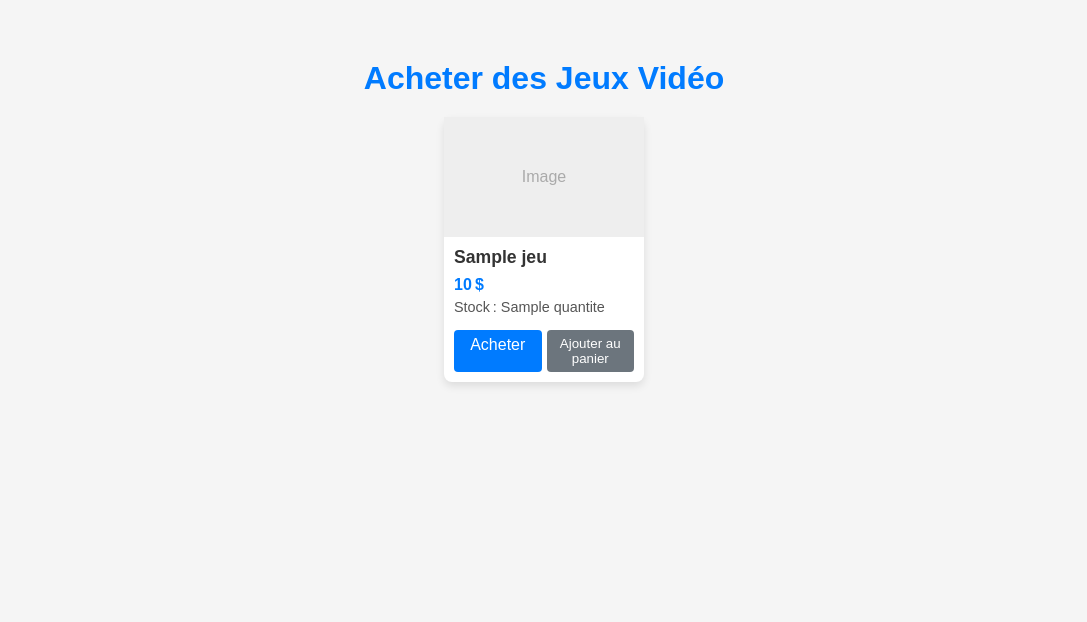
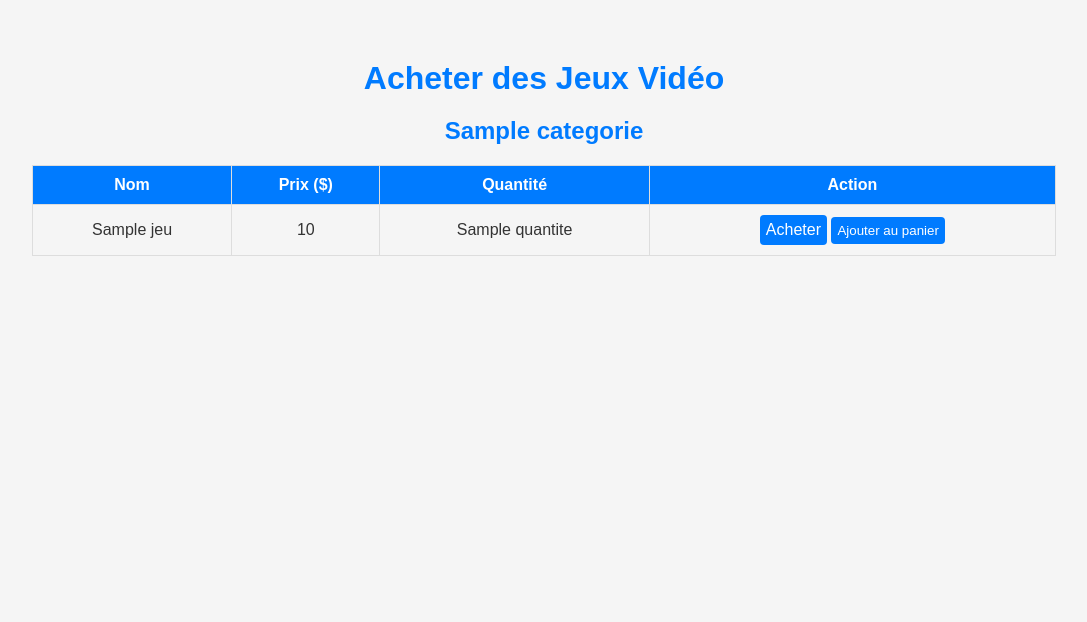
Before and after one commit to AllenMercier/GLO-2005, a Flask app: template flaskProjet/templates/acheter_liste.html in a window 1280 px wide. Shown: the part 94-716 px from the top of the page, without its empty margins (96-1183 px from the left). Run offline with Flask 3, Linux system fonts and the light colour scheme; the template is opened without the code that fills it: most values are stand-ins (such as "Sample title", 1, 10 or a date in 2020).

Commit message:
correction bug panier

```diff
--- a/flaskProjet/app.py
+++ b/flaskProjet/app.py
@@ -11,11 +11,9 @@ import csv
 # Chargement des variables d'environnement
 load_dotenv()
 
-# Initialisation de l'application Flask
 app = Flask(__name__)
 app.secret_key = os.environ.get("SECRET_KEY", "maCleSecrete")
 
-# Connexion à la base de données
 try:
     conn = pymysql.connect(
         host=os.environ.get("HOST"),
@@ -30,18 +28,14 @@ except Exception as e:
 
 cursor = conn.cursor()
 
-# Route principale (page d'accueil)
 @app.route('/')
 def main():
     return render_template('acceuil.html')
 
-# Route pour afficher les jeux disponibles et gérer les achats
 @app.route('/acheter', methods=["GET", "POST"])
 def acheter():
-    # Récupère l'ID du jeu depuis les paramètres de l'URL
     game_id = request.args.get("id")
     if game_id:
-        # Récupère les détails du jeu sélectionné
         query = "SELECT * FROM Jeux WHERE id = %s;"
         cursor.execute(query, (game_id,))
         jeu = cursor.fetchone()
@@ -50,7 +44,7 @@ def acheter():
             return redirect(url_for("acheter"))
         if request.method == "POST":
             try:
-                quantite = int(request.form.get("quantite")) # Quantité demandée
+                quantite = int(request.form.get("quantite"))
                 if quantite < 1 or quantite > jeu["Quantite"]:
                     flash("Quantité invalide.", "error")
                 else:
@@ -60,7 +54,6 @@ def acheter():
                 flash(f"Une erreur est survenue : {str(e)}", "error")
         return render_template("acheter_detail.html", jeu=jeu)
     else:
-        # Récupère tous les jeux pour les afficher dans une liste
         query = "SELECT * FROM Jeux;"
         cursor.execute(query)
         jeux = cursor.fetchall()
@@ -70,15 +63,13 @@ def acheter():
             jeux_par_categorie[cat] = [jeu for jeu in jeux if jeu["Categorie"] == cat]
         return render_template("acheter_liste.html", jeux_par_categorie=jeux_par_categorie)
 
-# Route pour gérer la connexion des utilisateurs
 @app.route('/login', methods=["GET", "POST"])
 def login():
     error = None
     if request.method == "POST":
-        email = request.form.get("email") # Récupère l'email depuis le formulaire
-        password = request.form.get("password")  # Récupère le mot de passe depuis le formulaire
+        email = request.form.get("email")
+        password = request.form.get("password")
         try:
-            # Vérifie si l'utilisateur existe dans la base de données
             query = "SELECT Email, Nom, Prenom, Mot_de_passe FROM Utilisateurs WHERE Email = %s"
             cursor.execute(query, (email,))
             user = cursor.fetchone()
@@ -87,7 +78,6 @@ def login():
             elif not sha256_crypt.verify(password, user["Mot_de_passe"]):
                 error = "Mot de passe incorrect."
             else:
-                # Stocke les informations de l'utilisateur dans la session
                 session["user_email"] = user["Email"]
                 session["user_name"] = f"{user['Prenom']} {user['Nom']}"
                 flash("Connexion réussie !", "success")
@@ -96,7 +86,6 @@ def login():
             error = f"Une erreur s'est produite : {str(e)}"
     return render_template("login.html", error=error)
 
-# Route pour gérer l'inscription des utilisateurs
 @app.route('/register', methods=["GET", "POST"])
 def register():
     if request.method == "POST":
@@ -139,110 +128,105 @@ def register():
 
     return render_template("Inscription.html")
 
-# Route pour ajouter un jeu au panier
 @app.route('/ajouter_au_panier', methods=["POST"])
 def ajouter_au_panier():
-    if "user_email" not in session:
-        flash("Vous devez être connecté.", "error")
-        return redirect(url_for("login"))
+     if "user_email" not in session:
+         flash("Vous devez être connecté.", "error")
+         return redirect(url_for("login"))
 
-    try:
-        id_jeu = str(request.form.get("id_jeu"))  # Récupère l'ID du jeu
-        quantite = max(1, int(request.form.get("quantite", 1))) # Quantité minimale de 1
-        action = request.form.get("action", "ajouter_panier")
+     try:
+         id_jeu = str(request.form.get("id_jeu"))
+         quantite = max(1, int(request.form.get("quantite", 1)))
+         action = request.form.get("action", "ajouter_panier")
 
-        # Récupère les informations du jeu
-        cursor.execute("SELECT Nom, Quantite, Prix FROM Jeux WHERE id_jeu = %s", (id_jeu,))
-        jeu = cursor.fetchone()
+         cursor.execute("SELECT Nom, Quantite, Prix FROM Jeux WHERE id_jeu = %s", (id_jeu,))
+         jeu = cursor.fetchone()
 
-        if not jeu:
-            flash("Jeu non trouvé.", "error")
-            return redirect(url_for("acheter"))
+         if not jeu:
+             flash("Jeu non trouvé.", "error")
+             return redirect(url_for("acheter"))
 
-        if quantite > jeu["Quantite"]:
-            flash("Stock insuffisant.", "error")
-            return redirect(url_for("acheter", id_jeu=id_jeu))
+         if quantite > jeu["Quantite"]:
+             flash("Stock insuffisant.", "error")
+             return redirect(url_for("acheter", id_jeu=id_jeu))
 
-        if action == "ajouter_panier":
-            if "panier" not in session:
-                session["panier"] = {}
+         if action == "ajouter_panier":
+             if "panier" not in session:
+                 session["panier"] = {}
 
-            session["panier"][id_jeu] = session["panier"].get(id_jeu, 0) + quantite
-            session.modified = True
+             session["panier"][id_jeu] = session["panier"].get(id_jeu, 0) + quantite
+             session.modified = True
 
-            flash(f"{quantite} {jeu['Nom']} ajouté(s) au panier", "success")
-            return redirect(url_for("panier"))
+             flash(f"{quantite} {jeu['Nom']} ajouté(s) au panier", "success")
+             return redirect(url_for("panier"))
 
 
-    except ValueError:
-        flash("Données invalides", "error")
-        return redirect(url_for("acheter"))
-    except Exception as e:
-        app.logger.error(f"Erreur panier: {str(e)}")
-        flash("Erreur technique", "error")
-        return redirect(url_for("acheter"))
+     except ValueError:
+         flash("Données invalides", "error")
+         return redirect(url_for("acheter"))
+     except Exception as e:
+         app.logger.error(f"Erreur panier: {str(e)}")
+         flash("Erreur technique", "error")
+         return redirect(url_for("acheter"))
 
-# Route pour afficher le panier
 @app.route('/panier')
 def panier():
-    if "user_email" not in session:
-        return redirect(url_for("login"))
+     if "user_email" not in session:
+         return redirect(url_for("login"))
 
-    panier = session.get("panier", {})
-    app.logger.info(f"DEBUG - Panier session: {panier}")
+     panier = session.get("panier", {})
+     app.logger.info(f"DEBUG - Panier session: {panier}")
 
-    try:
-        if panier:
-            ids = tuple(int(id) for id in panier.keys())
-            cursor.execute("""
-                SELECT id_jeu, Nom, Prix, Quantite
-                FROM Jeux
-                WHERE id_jeu IN %s
-            """, (ids,))
+     try:
+         if panier:
+             ids = tuple(int(id) for id in panier.keys())
+             cursor.execute("""
+                 SELECT id_jeu, Nom, Prix, Quantite
+                 FROM Jeux
+                 WHERE id_jeu IN %s
+             """, (ids,))
 
-            jeux = {str(jeu["id_jeu"]): jeu for jeu in cursor.fetchall()}
+             jeux = {str(jeu["id_jeu"]): jeu for jeu in cursor.fetchall()}
 
-            articles = [
-                {
-                    "id_jeu": id_jeu,
-                    "Nom": jeux[id_jeu]["Nom"],
-                    "Prix": jeux[id_jeu]["Prix"],
-                    "quantite_panier": quantite,
-                    "sous_total": quantite * jeux[id_jeu]["Prix"]
-                }
-                for id_jeu, quantite in panier.items()
-                if id_jeu in jeux
-            ]
+             articles = [
+                 {
+                     "id_jeu": id_jeu,
+                     "Nom": jeux[id_jeu]["Nom"],
+                     "Prix": jeux[id_jeu]["Prix"],
+                     "quantite_panier": quantite,
+                     "sous_total": quantite * jeux[id_jeu]["Prix"]
+                 }
+                 for id_jeu, quantite in panier.items()
+                 if id_jeu in jeux
+             ]
 
-            total = sum(art["sous_total"] for art in articles)
-        else:
-            articles = []
-            total = 0
+             total = sum(art["sous_total"] for art in articles)
+         else:
+             articles = []
+             total = 0
 
-        return render_template("panier.html",
-                               articles=articles,
-                               total_panier=total)
+         return render_template("panier.html",
+                                articles=articles,
+                                total_panier=total)
 
-    except Exception as e:
-        app.logger.error(f"Erreur panier: {str(e)}")
-        return render_template("panier.html", articles=[], total_panier=0)
+     except Exception as e:
+         app.logger.error(f"Erreur panier: {str(e)}")
+         return render_template("panier.html", articles=[], total_panier=0)
 
-# Route pour supprimer un article du panier
 @app.route('/supprimer_du_panier/<id>', methods=["POST"])
 def supprimer_du_panier(id):
-    panier = session.get("panier", {})
+     panier = session.get("panier", {})
 
-    if id in panier:
-        del panier[id]
-        session["panier"] = panier
-        session.modified = True
-        flash("Article supprimé du panier.", "success")
-    else:
-        flash("Article introuvable dans le panier.", "error")
+     if id in panier:
+         del panier[id]
+         session["panier"] = panier
+         session.modified = True
+         flash("Article supprimé du panier.", "success")
+     else:
+         flash("Article introuvable dans le panier.", "error")
 
-    return redirect(url_for("panier"))
+     return redirect(url_for("panier"))
 
-# Route pour gérer le paiement
 @app.route('/paiement', methods=["GET", "POST"])
 def paiement():
     if "user_email" not in session:
@@ -250,38 +234,26 @@ def paiement():
         return redirect(url_for("login"))
 
     if request.method == "POST":
-        try:
-            panier = session.get("panier", {})
-            for id_jeu, quantite in panier.items():
-                # Vérifie la disponibilité du stock
-                cursor.execute("SELECT Quantite FROM Jeux WHERE id = %s", (id_jeu,))
-                jeu = cursor.fetchone()
-                if not jeu or quantite > jeu["Quantite"]:
-                    flash("Stock insuffisant pour un ou plusieurs articles.", "error")
-                    return redirect(url_for("panier"))
+        panier = session.get("panier", {})
+        for id_jeu, quantite in panier.items():
+            cursor.execute("SELECT Quantite FROM Jeux WHERE id = %s", (id_jeu,))
+            jeu = cursor.fetchone()
+            if not jeu or quantite > jeu["Quantite"]:
+                flash("Stock insuffisant pour un ou plusieurs articles.", "error")
+                return redirect(url_for("panier"))
 
-                # Met à jour le stock
-                cursor.execute(
-                    "UPDATE Jeux SET Quantite = Quantite - %s WHERE id = %s",
-                    (quantite, id_jeu)
-                )
+            cursor.execute(
+                "UPDATE Jeux SET Quantite = Quantite - %s WHERE id = %s",
+                (quantite, id_jeu)
+            )
 
-            # Vide le panier et valide la transaction
-            session.pop("panier", None)
-            conn.commit()
-            flash("Paiement effectué avec succès !", "success")
-            return redirect(url_for("acheter"))
-
-        except Exception as e:
-            # Gestion des erreurs
-            conn.rollback()  # Annule les modifications en cas d'erreur
-            app.logger.error(f"Erreur lors du paiement : {str(e)}")
-            flash("Une erreur technique est survenue. Veuillez réessayer.", "error")
-            return redirect(url_for("panier"))
+        session.pop("panier", None)
+        conn.commit()
+        flash("Paiement effectué avec succès !", "success")
+        return redirect(url_for("acheter"))
 
     return render_template("paiement.html")
 
-# Route pour déconnecter l'utilisateur
 @app.route('/logout')
 def logout():
     session.clear()
--- a/flaskProjet/templates/acheter_liste.html
+++ b/flaskProjet/templates/acheter_liste.html
@@ -1,39 +1,48 @@
 {% extends "base.html" %}
+
 {% block title %}Acheter des Jeux Vidéo{% endblock %}
 
 {% block content %}
 <main>
   <h1 class="page-title">Acheter des Jeux Vidéo</h1>
-  <div class="cards-grid">
-    {% for categorie, jeux in jeux_par_categorie.items() %}
-      {% for jeu in jeux %}
-        <div class="card" data-cat="{{ categorie }}">
-          <div class="card-image">
-            <div class="placeholder-img">Image</div>
-          </div>
-          <div class="card-content">
-            <h3>{{ jeu.Nom }}</h3>
-            <p class="price">{{ jeu.Prix }} $</p>
-            <p class="stock">Stock : {{ jeu.Quantite }}</p>
-            <div class="card-actions">
-              <a class="button" href="{{ url_for('acheter', id=jeu.id) }}">Acheter</a>
-              <button class="button secondary" onclick="addToCart({{ jeu.id }}, '{{ jeu.Nom }}')">
-                Ajouter au panier
-              </button>
-            </div>
-          </div>
-        </div>
-      {% endfor %}
-    {% endfor %}
-  </div>
+
+  {% for categorie, jeux in jeux_par_categorie.items() %}
+  <section class="categorie-section">
+    <h2 class="categorie-title">{{ categorie }}</h2>
+    {% if jeux %}
+    <table class="jeu-table">
+      <thead>
+        <tr>
+          <th>Nom</th>
+          <th>Prix ($)</th>
+          <th>Quantité</th>
+          <th>Action</th>
+        </tr>
+      </thead>
+      <tbody>
+        {% for jeu in jeux %}
+        <tr>
+          <td>{{ jeu.Nom }}</td>
+          <td>{{ jeu.Prix }}</td>
+          <td>{{ jeu.Quantite }}</td>
+          <td>
+            <!-- Bouton Acheter -->
+            <a class="button" href="{{ url_for('acheter', id_jeu=jeu.id_jeu) }}">Acheter</a>
+            <!-- Bouton Ajouter au panier -->
+            <form method="POST" action="{{ url_for('ajouter_au_panier') }}" style="display: inline;">
+              <input type="hidden" name="id_jeu" value="{{ jeu.id_jeu }}"> <!-- Utilisation de 'id_jeu' comme identifiant -->
+              <input type="hidden" name="quantite" value="1">
+              <button type="submit" class="button">Ajouter au panier</button>
+            </form>
+          </td>
+        </tr>
+        {% endfor %}
+      </tbody>
+    </table>
+    {% else %}
+    <p class="aucun-jeu">Aucun jeu disponible dans cette catégorie.</p>
+    {% endif %}
+  </section>
+  {% endfor %}
 </main>
-
-<script>
-function addToCart(id, name) {
-  let cart = JSON.parse(localStorage.getItem('cart')||'[]');
-  cart.push({id, name});
-  localStorage.setItem('cart', JSON.stringify(cart));
-  alert(name + ' ajouté au panier.');
-}
-</script>
 {% endblock %}
```
